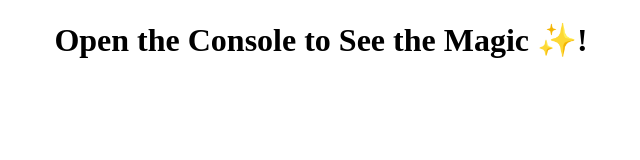
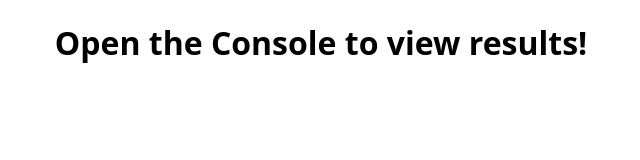
Before and after one commit to kuuyyaa/Console-Finances, a plain HTML site: page index.html in a window 1280 px wide. Shown: the whole page, without its empty margins (319-959 px from the left). Drawn offline with Linux system fonts and the light colour scheme.

```diff
--- a/index.html
+++ b/index.html
@@ -7,7 +7,7 @@
   <title>M4 Challenge</title>
 </head>
 <body>
-  <h1 style="text-align:center;">Open the Console to See the Magic ✨! </h1>
+  <h1 style="text-align:center; font-family: system-ui, -apple-system, BlinkMacSystemFont, 'Segoe UI', Roboto, Oxygen, Ubuntu, Cantarell, 'Open Sans', 'Helvetica Neue', sans-serif;">Open the Console to view results! </h1>
   <script src="index.js"></script>
 </body>
 </html>
--- a/index.js
+++ b/index.js
@@ -130,8 +130,8 @@ var avgChange = netChange / (totalMonths - 1);
 // console Display
 console.log("Financial Analysis");
 console.log("----------------------------------------------------------");
-console.log("Total Months:", totalMonths);
-console.log("Total: $", netProfitLosses);
+console.log("Total Months:", + totalMonths);
+console.log("Total: $" + netProfitLosses);
 console.log("Average Change: $" + avgChange.toFixed(2));
 console.log("Greatest Increase in Profits/Losses:",
             greatestNetProfit.date,
```
